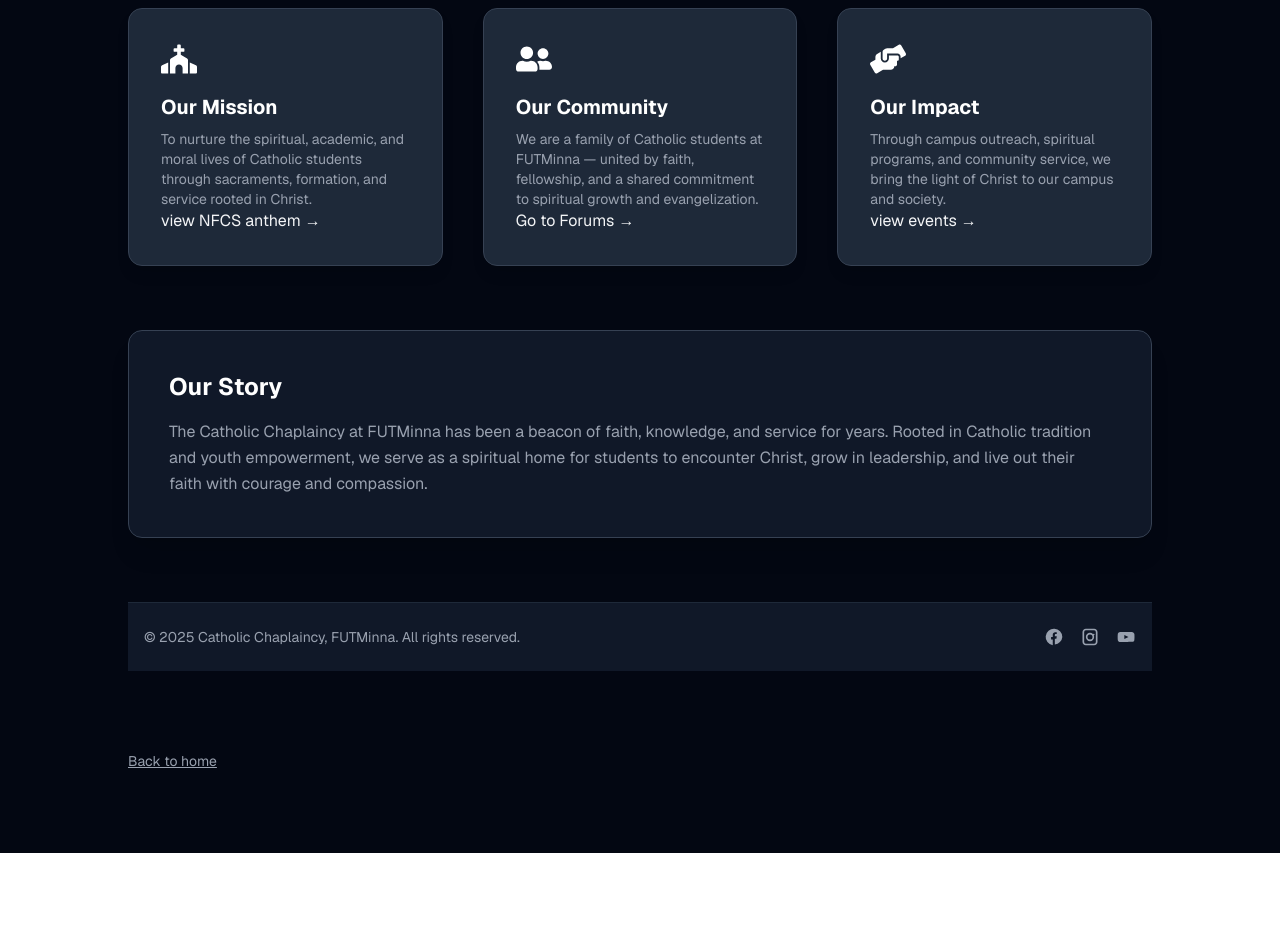
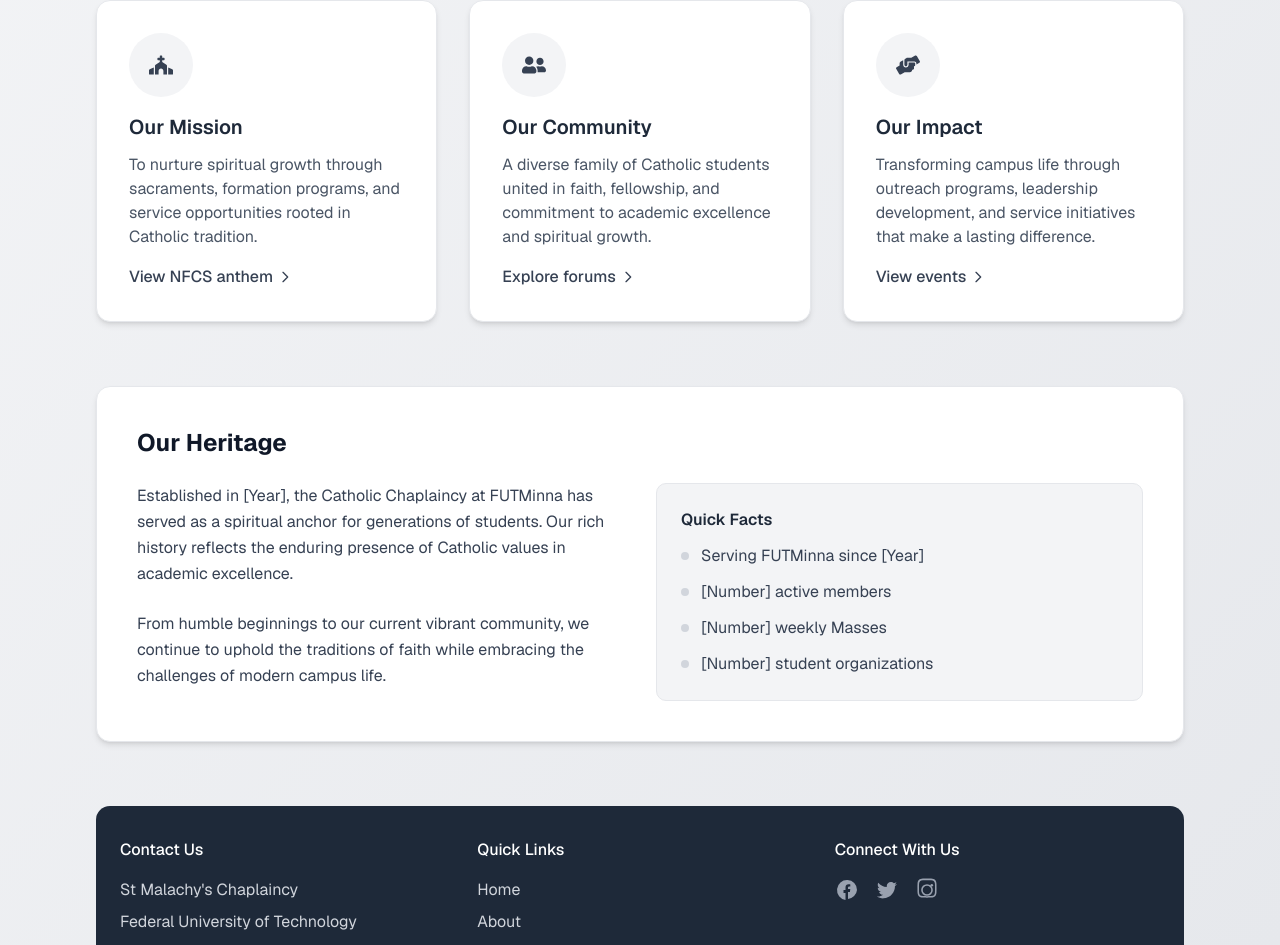
Before and after one commit to oodoabel/st-malachy-website, a Next.js app: page /about in a window 1280 px wide. Shown: the part 284-1229 px from the top of the page. Before the commit the page ends 1137 px from the top, so only its background shows below. Built offline with nearby package versions, Linux system fonts and the light colour scheme.

Commit message:
aboutPage improved

```diff
--- a/src/app/about/page.tsx
+++ b/src/app/about/page.tsx
@@ -6,104 +6,252 @@ import { FaChurch, FaUserFriends, FaHandsHelping } from "react-icons/fa";
 
 const AboutPage = () => {
   return (
-    <div className="bg-gray-950 text-gray-100 min-h-screen py-20 px-6 md:px-12 lg:px-24 font-sans">
-      <div className="max-w-5xl mx-auto space-y-16">
+    <div className="min-h-screen bg-gradient-to-br from-gray-100 to-gray-200 text-gray-800 py-16 px-6 md:px-12 lg:px-24 font-sans">
+      <div className="max-w-6xl mx-auto space-y-16">
         {/* Header */}
         <header className="text-center animate-fade-in-down">
-          <h1 className="text-4xl md:text-5xl font-extrabold text-white">
-            About Us
+          <h1 className="text-4xl md:text-5xl font-bold text-gray-900">
+            About Our Chaplaincy
           </h1>
-          <p className="mt-4 text-lg text-gray-400 max-w-2xl mx-auto">
-            Discover who we are, what we believe, and how we serve the Catholic
-            student community at the Federal University of Technology, Minna
-            (FUTMinna), Niger State.
+          <div className="w-24 h-1 bg-gray-400 mx-auto my-6"></div>
+          <p className="mt-4 text-lg text-gray-600 max-w-3xl mx-auto">
+            Discover the vibrant Catholic community at the Federal University of
+            Technology, Minna - where faith, knowledge, and service converge.
           </p>
         </header>
 
         {/* Mission, Community, Impact */}
-        <section className="grid md:grid-cols-3 gap-10 animate-fade-in-up delay-200">
-          <div className="bg-gray-800 rounded-xl p-8 shadow-lg border border-gray-700 hover:scale-105 transition-transform duration-300">
-            <FaChurch className="text-4xl text-white mb-4" />
-            <h2 className="text-xl font-bold mb-2 text-white">Our Mission</h2>
-            <p className="text-gray-400 text-sm">
-              To nurture the spiritual, academic, and moral lives of Catholic
-              students through sacraments, formation, and service rooted in
-              Christ.
+        <section className="grid md:grid-cols-3 gap-8 animate-fade-in-up delay-200">
+          <div className="bg-white rounded-xl p-8 shadow-md border border-gray-200 hover:shadow-lg transition-all duration-300">
+            <div className="bg-gray-100 w-16 h-16 rounded-full flex items-center justify-center mb-4">
+              <FaChurch className="text-2xl text-gray-700" />
+            </div>
+            <h2 className="text-xl font-semibold mb-3 text-gray-800">
+              Our Mission
+            </h2>
+            <p className="text-gray-600 mb-4">
+              To nurture spiritual growth through sacraments, formation
+              programs, and service opportunities rooted in Catholic tradition.
             </p>
-            <p>
-              <Link href="/chaplaincy-anthem">view NFCS anthem →</Link>
-            </p>
+            <Link
+              href="/chaplaincy-anthem"
+              className="text-gray-700 hover:text-gray-900 font-medium inline-flex items-center transition-colors"
+            >
+              View NFCS anthem
+              <svg
+                className="w-4 h-4 ml-1"
+                fill="none"
+                stroke="currentColor"
+                viewBox="0 0 24 24"
+              >
+                <path
+                  strokeLinecap="round"
+                  strokeLinejoin="round"
+                  strokeWidth={2}
+                  d="M9 5l7 7-7 7"
+                />
+              </svg>
+            </Link>
           </div>
 
-          <div className="bg-gray-800 rounded-xl p-8 shadow-lg border border-gray-700 hover:scale-105 transition-transform duration-300">
-            <FaUserFriends className="text-4xl text-white mb-4" />
-            <h2 className="text-xl font-bold mb-2 text-white">Our Community</h2>
-            <p className="text-gray-400 text-sm">
-              We are a family of Catholic students at FUTMinna — united by
-              faith, fellowship, and a shared commitment to spiritual growth and
-              evangelization.{" "}
+          <div className="bg-white rounded-xl p-8 shadow-md border border-gray-200 hover:shadow-lg transition-all duration-300">
+            <div className="bg-gray-100 w-16 h-16 rounded-full flex items-center justify-center mb-4">
+              <FaUserFriends className="text-2xl text-gray-700" />
+            </div>
+            <h2 className="text-xl font-semibold mb-3 text-gray-800">
+              Our Community
+            </h2>
+            <p className="text-gray-600 mb-4">
+              A diverse family of Catholic students united in faith, fellowship,
+              and commitment to academic excellence and spiritual growth.
             </p>
-            <p>
-              <Link href="/about/forums">Go to Forums →</Link>
-            </p>
+            <Link
+              href="/about/forums"
+              className="text-gray-700 hover:text-gray-900 font-medium inline-flex items-center transition-colors"
+            >
+              Explore forums
+              <svg
+                className="w-4 h-4 ml-1"
+                fill="none"
+                stroke="currentColor"
+                viewBox="0 0 24 24"
+              >
+                <path
+                  strokeLinecap="round"
+                  strokeLinejoin="round"
+                  strokeWidth={2}
+                  d="M9 5l7 7-7 7"
+                />
+              </svg>
+            </Link>
           </div>
 
-          <div className="bg-gray-800 rounded-xl p-8 shadow-lg border border-gray-700 hover:scale-105 transition-transform duration-300">
-            <FaHandsHelping className="text-4xl text-white mb-4" />
-            <h2 className="text-xl font-bold mb-2 text-white">Our Impact</h2>
-            <p className="text-gray-400 text-sm">
-              Through campus outreach, spiritual programs, and community
-              service, we bring the light of Christ to our campus and society.
+          <div className="bg-white rounded-xl p-8 shadow-md border border-gray-200 hover:shadow-lg transition-all duration-300">
+            <div className="bg-gray-100 w-16 h-16 rounded-full flex items-center justify-center mb-4">
+              <FaHandsHelping className="text-2xl text-gray-700" />
+            </div>
+            <h2 className="text-xl font-semibold mb-3 text-gray-800">
+              Our Impact
+            </h2>
+            <p className="text-gray-600 mb-4">
+              Transforming campus life through outreach programs, leadership
+              development, and service initiatives that make a lasting
+              difference.
             </p>
-            <p>
-              <Link href="/events">view events →</Link>
-            </p>
+            <Link
+              href="/events"
+              className="text-gray-700 hover:text-gray-900 font-medium inline-flex items-center transition-colors"
+            >
+              View events
+              <svg
+                className="w-4 h-4 ml-1"
+                fill="none"
+                stroke="currentColor"
+                viewBox="0 0 24 24"
+              >
+                <path
+                  strokeLinecap="round"
+                  strokeLinejoin="round"
+                  strokeWidth={2}
+                  d="M9 5l7 7-7 7"
+                />
+              </svg>
+            </Link>
           </div>
         </section>
 
         {/* History Section */}
-        <section className="bg-gray-900 border border-gray-700 rounded-xl p-10 shadow-xl animate-fade-in-up delay-300">
-          <h2 className="text-2xl font-bold text-white mb-4">Our Story</h2>
-          <p className="text-gray-400 text-base leading-relaxed">
-            The Catholic Chaplaincy at FUTMinna has been a beacon of faith,
-            knowledge, and service for years. Rooted in Catholic tradition and
-            youth empowerment, we serve as a spiritual home for students to
-            encounter Christ, grow in leadership, and live out their faith with
-            courage and compassion.
+        <section className="bg-white rounded-xl p-10 shadow-md border border-gray-200 animate-fade-in-up delay-300">
+          <h2 className="text-2xl font-bold text-gray-900 mb-6">
+            Our Heritage
+          </h2>
+          <div className="grid md:grid-cols-2 gap-8">
+            <div>
+              <p className="text-gray-700 leading-relaxed mb-6">
+                Established in [Year], the Catholic Chaplaincy at FUTMinna has
+                served as a spiritual anchor for generations of students. Our
+                rich history reflects the enduring presence of Catholic values
+                in academic excellence.
               </p>
+              <p className="text-gray-700 leading-relaxed">
+                From humble beginnings to our current vibrant community, we
+                continue to uphold the traditions of faith while embracing the
+                challenges of modern campus life.
+              </p>
+            </div>
+            <div className="bg-gray-100 rounded-lg p-6 border border-gray-200">
+              <h3 className="font-semibold text-gray-800 mb-3">Quick Facts</h3>
+              <ul className="space-y-3 text-gray-700">
+                <li className="flex items-start">
+                  <span className="bg-gray-300 rounded-full w-2 h-2 mt-2 mr-3"></span>
+                  <span>Serving FUTMinna since [Year]</span>
+                </li>
+                <li className="flex items-start">
+                  <span className="bg-gray-300 rounded-full w-2 h-2 mt-2 mr-3"></span>
+                  <span>[Number] active members</span>
+                </li>
+                <li className="flex items-start">
+                  <span className="bg-gray-300 rounded-full w-2 h-2 mt-2 mr-3"></span>
+                  <span>[Number] weekly Masses</span>
+                </li>
+                <li className="flex items-start">
+                  <span className="bg-gray-300 rounded-full w-2 h-2 mt-2 mr-3"></span>
+                  <span>[Number] student organizations</span>
+                </li>
+              </ul>
+            </div>
+          </div>
         </section>
-        <footer className="bg-gray-900 border-t border-gray-800 py-6 px-4 text-sm text-gray-400">
-          <div className="max-w-6xl mx-auto flex flex-col md:flex-row justify-between items-center gap-4">
-            <p>
-              &copy; {new Date().getFullYear()} Catholic Chaplaincy, FUTMinna.
-              All rights reserved.
-            </p>
 
-            <div className="flex space-x-4 text-lg">
-              <a href="#" aria-label="Facebook" className="hover:text-white">
-                <svg className="w-5 h-5 fill-current" viewBox="0 0 24 24">
+        {/* Footer */}
+        <footer className="bg-gray-800 rounded-xl py-8 px-6 text-gray-300">
+          <div className="max-w-6xl mx-auto grid md:grid-cols-3 gap-8">
+            <div>
+              <h3 className="text-white font-medium mb-4">Contact Us</h3>
+              <p className="mb-2">St Malachy's Chaplaincy</p>
+              <p className="mb-2">Federal University of Technology</p>
+              <p>Minna, Niger State</p>
+            </div>
+            <div>
+              <h3 className="text-white font-medium mb-4">Quick Links</h3>
+              <ul className="space-y-2">
+                <li>
+                  <Link href="/" className="hover:text-white transition-colors">
+                    Home
+                  </Link>
+                </li>
+                <li>
+                  <Link
+                    href="/about"
+                    className="hover:text-white transition-colors"
+                  >
+                    About
+                  </Link>
+                </li>
+                <li>
+                  <Link
+                    href="/events"
+                    className="hover:text-white transition-colors"
+                  >
+                    Events
+                  </Link>
+                </li>
+              </ul>
+            </div>
+            <div>
+              <h3 className="text-white font-medium mb-4">Connect With Us</h3>
+              <div className="flex space-x-4">
+                <a
+                  href="#"
+                  className="text-gray-400 hover:text-white transition-colors"
+                >
+                  <span className="sr-only">Facebook</span>
+                  <svg
+                    className="w-6 h-6"
+                    fill="currentColor"
+                    viewBox="0 0 24 24"
+                  >
                     <path d="M22 12a10 10 0 10-11.5 9.9v-7h-2v-2.9h2V9.4c0-2 1.2-3.1 3-3.1.9 0 1.8.1 1.8.1v2h-1c-1 0-1.3.6-1.3 1.2v1.5h2.3l-.4 2.9h-1.9v7A10 10 0 0022 12z" />
                   </svg>
                 </a>
-              <a href="#" aria-label="Instagram" className="hover:text-white">
-                <svg className="w-5 h-5 fill-current" viewBox="0 0 24 24">
-                  <path d="M7 2C4.8 2 3 3.8 3 6v12c0 2.2 1.8 4 4 4h10c2.2 0 4-1.8 4-4V6c0-2.2-1.8-4-4-4H7zm10 2a2 2 0 012 2v12a2 2 0 01-2 2H7a2 2 0 01-2-2V6a2 2 0 012-2h10zm-5 3a5 5 0 100 10 5 5 0 000-10zm0 2a3 3 0 110 6 3 3 0 010-6zm4.5-.9a1 1 0 100 2 1 1 0 000-2z" />
+                <a
+                  href="#"
+                  className="text-gray-400 hover:text-white transition-colors"
+                >
+                  <span className="sr-only">Twitter</span>
+                  <svg
+                    className="w-6 h-6"
+                    fill="currentColor"
+                    viewBox="0 0 24 24"
+                  >
+                    <path d="M8.29 20.25c7.55 0 11.67-6.25 11.67-11.67v-.53c.8-.58 1.49-1.3 2.04-2.13-.73.33-1.52.55-2.35.65.84-.5 1.49-1.3 1.8-2.23-.79.47-1.67.81-2.6 1-.75-.8-1.82-1.3-3-1.3-2.28 0-4.13 1.85-4.13 4.13 0 .32.04.63.11.93-3.44-.17-6.48-1.82-8.52-4.33-.35.6-.56 1.3-.56 2.05 0 1.43.73 2.69 1.83 3.43-.67-.02-1.3-.21-1.86-.51v.05c0 2 1.42 3.67 3.31 4.05-.35.1-.72.15-1.1.15-.27 0-.53-.03-.79-.07.53 1.65 2.07 2.85 3.9 2.88-1.43 1.13-3.23 1.8-5.19 1.8-.34 0-.67-.02-1-.06 1.82 1.17 4 1.85 6.33 1.85" />
                   </svg>
                 </a>
-              <a href="#" aria-label="YouTube" className="hover:text-white">
-                <svg className="w-5 h-5 fill-current" viewBox="0 0 24 24">
-                  <path d="M21.8 8.001a2.6 2.6 0 00-1.83-1.837C18.41 6 12 6 12 6s-6.41 0-7.97.164A2.6 2.6 0 002.2 8c-.16 1.562-.2 3.144-.2 3.999s.04 2.437.2 4c.17 1.038.998 1.848 2.03 2.005C5.6 18 12 18 12 18s6.41 0 7.97-.164c1.03-.157 1.86-.967 2.03-2.005.16-1.562.2-3.144.2-4s-.04-2.437-.2-3.999zM10 14.5v-5l5 2.5-5 2.5z" />
+                <a
+                  href="#"
+                  className="text-gray-400 hover:text-white transition-colors"
+                >
+                  <span className="sr-only">Instagram</span>
+                  <svg
+                    className="w-6 h-6"
+                    fill="currentColor"
+                    viewBox="0 0 24 24"
+                  >
+                    <path d="M12 2.16c2.67 0 2.99.01 4.04.05 2.64.12 3.79 1.27 3.91 3.91.04 1.05.05 1.37.05 4.04s-.01 2.99-.05 4.04c-.12 2.64-1.27 3.79-3.91 3.91-1.05.04-1.37.05-4.04.05s-2.99-.01-4.04-.05c-2.64-.12-3.79-1.27-3.91-3.91-.04-1.05-.05-1.37-.05-4.04s.01-2.99.05-4.04c.12-2.64 1.27-3.79 3.91-3.91 1.05-.04 1.37-.05 4.04-.05zm0-1.6c-2.72 0-3.07.01-4.13.06-3.61.16-5.2 1.75-5.36 5.36-.05 1.06-.06 1.41-.06 4.13s.01 3.07.06 4.13c.16 3.61 1.75 5.2 5.36 5.36 1.06.05 1.41.06 4.13.06s3.07-.01 4.13-.06c3.61-.16 5.2-1.75 5.36-5.36.05-1.06.06-1.41.06-4.13s-.01-3.07-.06-4.13c-.16-3.61-1.75-5.2-5.36-5.36-1.06-.05-1.41-.06-4.13-.06z" />
+                    <path d="M12 6.16a5.84 5.84 0 110 11.68 5.84 5.84 0 010-11.68zm0 1.6a4.24 4.24 0 100 8.48 4.24 4.24 0 000-8.48z" />
+                    <circle cx="16.8" cy="7.2" r="1.28" />
                   </svg>
                 </a>
               </div>
             </div>
+          </div>
+          <div className="border-t border-gray-700 mt-8 pt-6 text-center text-sm">
+            <p>
+              &copy; {new Date().getFullYear()} St Malachy Chaplaincy, FUTMinna.
+              All rights reserved.
+            </p>
+          </div>
         </footer>
-        <a
-          href="/"
-          className="inline-block mt-4 text-gray-400 hover:text-white text-sm underline"
-        >
-          Back to home
-        </a>
       </div>
 
       {/* Animation styles */}
--- a/src/components/ChaplaincyAnthem.tsx
+++ b/src/components/ChaplaincyAnthem.tsx
@@ -1,8 +1,7 @@
-import { useState } from "react";
+"use client";
 
-const NFCSAnthem = () => {
-  const [isHovered, setIsHovered] = useState(-1);
-  const [showChorus, setShowChorus] = useState(false);
+import React, { useEffect, useState } from "react";
+import { FaMusic, FaPlayCircle, FaPauseCircle } from "react-icons/fa";
 
 const stanzas = [
   `NFCS Nigeria Federation of Catholic Students
@@ -12,7 +11,7 @@ The dreams of the Church, hail NFCS.
 With the strength of our Youth,
 We will move our faith forward.
 And defend it whatever be the case.`,
-    `Let's spread the good news of the Kingdom
+  `Let’s spread the good news of the Kingdom
 To all people on earth, through NFCS,
 And join hands with groups of like minds.
 To evangelize the world, through NFCS
@@ -29,93 +28,132 @@ Yes the enemies will forever be shamed.`,
 
 const chorus = `When the roll is called
 On the last day
-A joyful song we'll raise
+A joyful song we’ll raise
 Hail NFCS!`;
 
+const delays = ["0s", "0.15s", "0.3s", "0.45s", "0.6s"];
+
+const ChaplaincyAnthemPage: React.FC = () => {
+  const [isPlaying, setIsPlaying] = useState(false);
+  const [visibleStanza, setVisibleStanza] = useState<number | null>(null);
+
+  useEffect(() => {
+    let current = 0;
+    const interval = setInterval(() => {
+      setVisibleStanza(current);
+      current++;
+      if (current >= stanzas.length) clearInterval(interval);
+    }, 600);
+    return () => clearInterval(interval);
+  }, []);
+
   return (
-    <div className="max-w-4xl mx-auto p-6 bg-gray-50 rounded-xl shadow-lg overflow-hidden">
-      <h2 className="text-3xl font-bold text-gray-800 mb-6 text-center tracking-wide">
-        NFCS Anthem
-      </h2>
+    <div className="relative min-h-screen w-full bg-gradient-to-br from-gray-900 via-gray-800 to-gray-900 text-gray-100 flex flex-col">
+      {/* Sticky header */}
+      <header className="sticky top-0 z-30 bg-gray-900 bg-opacity-90 backdrop-blur-md flex items-center gap-4 px-8 py-5 shadow-md select-none">
+        <FaMusic className="text-indigo-400 text-4xl animate-pulse" />
+        <h1 className="text-4xl font-extrabold tracking-wide text-gray-100">
+          Chaplaincy Anthem
+        </h1>
+      </header>
 
-      <div className="space-y-8">
-        {stanzas.map((stanza, index) => (
-          <div
-            key={index}
-            className={`p-6 rounded-lg transition-all duration-300 ${
-              isHovered === index
-                ? "bg-gray-100 scale-[1.02] shadow-md"
-                : "bg-white shadow-sm"
+      <main className="flex flex-1 overflow-hidden">
+        {/* Left: Scrollable stanzas, no rectangles */}
+        <section className="flex-1 overflow-y-auto px-10 py-12 space-y-16">
+          {stanzas.map((stanza, idx) => (
+            <article
+              key={idx}
+              className={`max-w-3xl mx-auto transition-opacity duration-700 ease-out ${
+                visibleStanza !== null && idx <= visibleStanza
+                  ? "opacity-100"
+                  : "opacity-0"
               }`}
-            onMouseEnter={() => setIsHovered(index)}
-            onMouseLeave={() => setIsHovered(-1)}
+              style={{ transitionDelay: `${idx * 150}ms` }}
             >
-            <div className="flex items-start">
-              <span className="text-gray-400 font-mono mr-4 text-lg">
-                {index + 1}.
-              </span>
-              <p className="text-gray-700 whitespace-pre-line leading-relaxed">
+              <p
+                className="text-gray-200 leading-relaxed whitespace-pre-line font-medium"
+                style={{
+                  fontSize: "clamp(0.9rem, 1.5vw, 1.125rem)",
+                  lineHeight: 1.6,
+                }}
+              >
                 {stanza}
               </p>
-            </div>
-          </div>
+            </article>
+          ))}
+        </section>
+
+        {/* Right: Fixed chorus panel, no background rectangles */}
+        <aside className="w-96 flex flex-col justify-center p-10 text-center text-indigo-300 italic font-semibold select-text">
+          <p
+            className="whitespace-pre-line leading-relaxed"
+            style={{ fontSize: "clamp(1rem, 1.8vw, 1.25rem)", lineHeight: 1.6 }}
+          >
+            {chorus}
+          </p>
+        </aside>
+      </main>
+
+      {/* Play/Pause Button fixed bottom center */}
+      <button
+        onClick={() => setIsPlaying(!isPlaying)}
+        aria-label={isPlaying ? "Pause music" : "Play music"}
+        className="fixed bottom-8 left-1/2 transform -translate-x-1/2 flex items-center space-x-4 bg-indigo-700 hover:bg-indigo-600 transition-colors rounded-full px-10 py-4 shadow-2xl focus:outline-none focus:ring-4 focus:ring-indigo-400 z-40 select-none"
+      >
+        {isPlaying ? (
+          <FaPauseCircle className="text-4xl" />
+        ) : (
+          <FaPlayCircle className="text-4xl" />
+        )}
+        <span
+          className="text-gray-100 font-semibold"
+          style={{ fontSize: "clamp(1rem, 1.8vw, 1.25rem)" }}
+        >
+          {isPlaying ? "Pause Anthem" : "Play Anthem"}
+        </span>
+      </button>
+
+      {/* Animated music wave background */}
+      <div className="fixed inset-0 -z-10 flex justify-center items-center space-x-2 opacity-10 pointer-events-none">
+        {delays.map((delay, idx) => (
+          <span
+            key={idx}
+            className="block w-2 h-20 bg-gray-600 rounded-full animate-wave"
+            style={{ animationDelay: delay }}
+          />
         ))}
       </div>
 
-      <div className="mt-8 flex justify-center">
-        <button
-          onClick={() => setShowChorus(!showChorus)}
-          className="px-6 py-3 bg-gray-800 text-white rounded-full font-medium hover:bg-gray-700 transition-all duration-300 hover:shadow-lg focus:outline-none focus:ring-2 focus:ring-gray-600 focus:ring-offset-2"
-        >
-          {showChorus ? "Hide Chorus" : "Show Chorus"}
-        </button>
-      </div>
-
-      {showChorus && (
-        <div
-          className="mt-6 p-6 bg-gray-200 rounded-lg animate-fadeIn"
-          style={{ animation: "fadeIn 0.5s ease-out" }}
-        >
-          <div className="flex items-center">
-            <svg
-              xmlns="http://www.w3.org/2000/svg"
-              className="h-6 w-6 text-gray-600 mr-3"
-              fill="none"
-              viewBox="0 0 24 24"
-              stroke="currentColor"
-            >
-              <path
-                strokeLinecap="round"
-                strokeLinejoin="round"
-                strokeWidth={2}
-                d="M9 19V6l12-3v13M9 19c0 1.105-1.343 2-3 2s-3-.895-3-2 1.343-2 3-2 3 .895 3 2zm12-3c0 1.105-1.343 2-3 2s-3-.895-3-2 1.343-2 3-2 3 .895 3 2zM9 10l12-3"
-              />
-            </svg>
-            <h3 className="text-xl font-semibold text-gray-800">Chorus</h3>
-          </div>
-          <p className="mt-4 text-gray-700 italic whitespace-pre-line leading-relaxed pl-9">
-            {chorus}
-          </p>
-        </div>
-      )}
-
-      <style jsx global>{`
-        @keyframes fadeIn {
-          from {
-            opacity: 0;
-            transform: translateY(10px);
+      {/* Animation styles */}
+      <style jsx>{`
+        @keyframes wave {
+          0%,
+          100% {
+            transform: scaleY(0.4);
+            opacity: 0.5;
           }
-          to {
+          50% {
+            transform: scaleY(1);
             opacity: 1;
-            transform: translateY(0);
           }
         }
-        .animate-fadeIn {
-          animation: fadeIn 0.5s ease-out;
+        .animate-wave {
+          animation: wave 1.2s ease-in-out infinite;
+          transform-origin: bottom center;
+        }
+        @media (max-width: 640px) {
+          main {
+            flex-direction: column;
+          }
+          aside {
+            width: 100% !important;
+            padding: 1.5rem !important;
+            margin-top: 2rem;
+          }
         }
       `}</style>
     </div>
   );
 };
 
-export default NFCSAnthem;
+export default ChaplaincyAnthemPage;
--- a/src/components/HeroSection.tsx
+++ b/src/components/HeroSection.tsx
@@ -87,7 +87,7 @@ const NavbarHero: React.FC = () => {
       </nav>
 
       {/* Hero Section */}
-      <section className="pt-20 min-h-screen bg-gray-100 flex flex-col md:flex-row items-center max-w-screen mx-auto px-6 gap-12">
+      <section className="pt-20 min-h-screen bg-gray-100 flex flex-col md:flex-row items-center mx-auto px-6 gap-12">
         {/* Left Text Content */}
         <div className="md:w-1/2 space-y-8">
           <h1 className="text-5xl font-serif font-extrabold text-gray-900 leading-tight">
```
Also changed, not shown: src/components/Hamburger.tsx (+5 -4 lines). Lines whose indentation alone changed are shown as unchanged.
